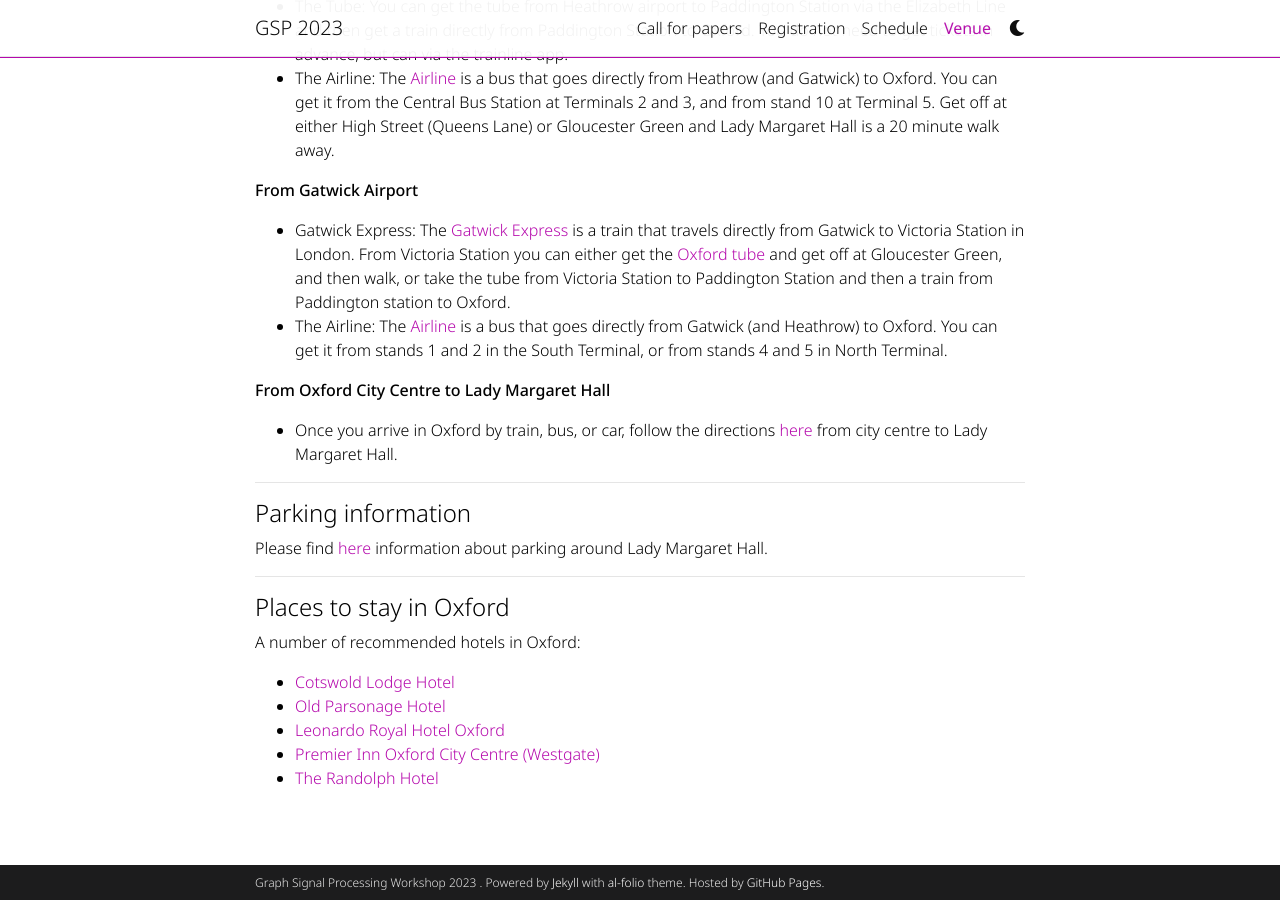
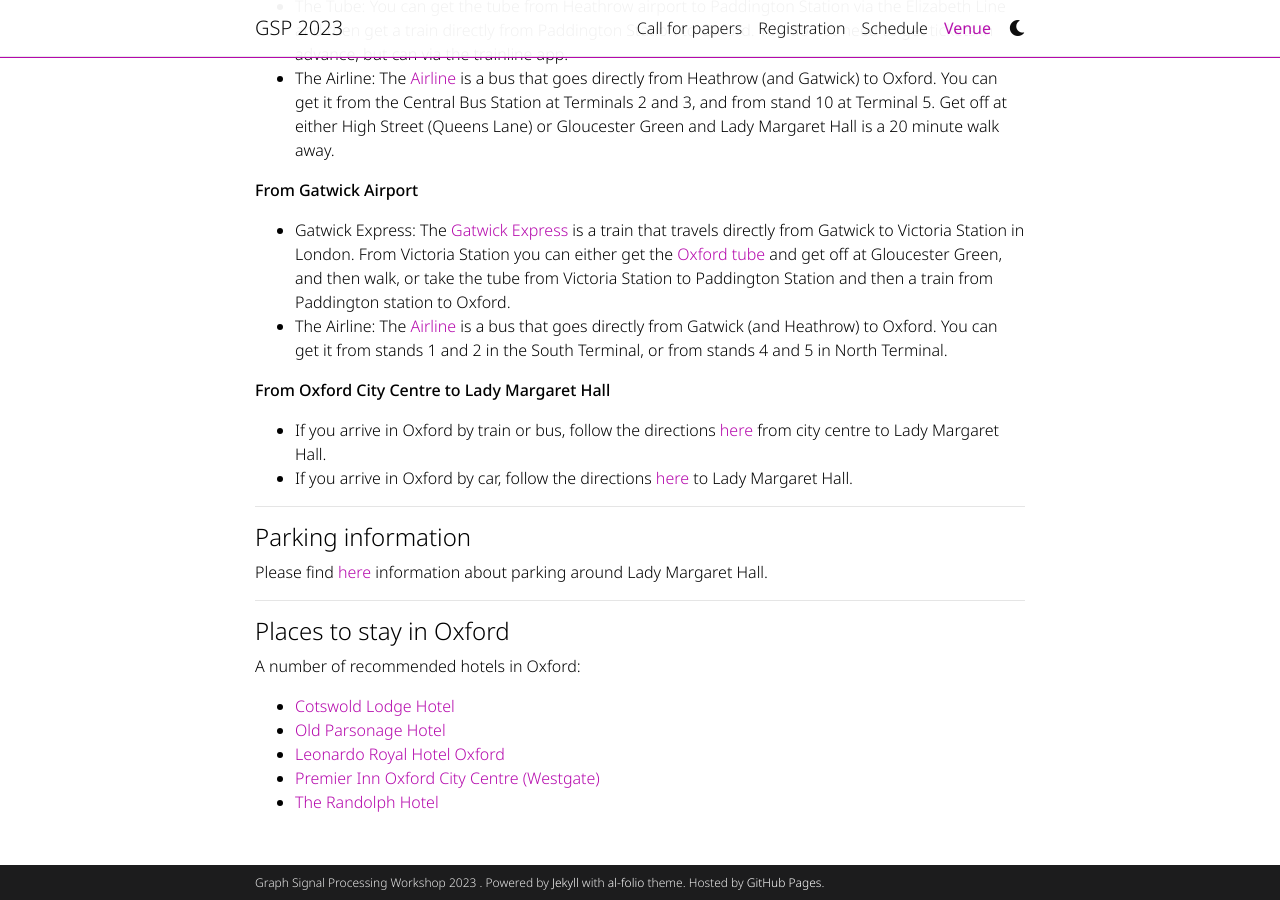
Before and after one commit to shreyasvinaya/gspworkshop2025.github.io, a Jekyll site: the page built from _pages/venue.md, in a window 1280 px wide and 900 px high, scrolled down 650 px. Built offline with Jekyll 4.4.1, drawn with Linux system fonts in a browser that asks for light colours; full-size pictures stand in for the smaller copies a plugin makes; comment, search, counter and statistics services are not loaded; a style sheet for code colours, icons or effects is not loaded.

Commit message:
Update venue.md

```diff
--- a/_pages/venue.md
+++ b/_pages/venue.md
@@ -25,7 +25,8 @@ GSP 2023 will take place at [Lady Margaret Hall](https://www.lmh.ox.ac.uk), Univ
 + The Airline: The [Airline](https://www.theairlineoxford.co.uk/) is a bus that goes directly from Gatwick (and Heathrow) to Oxford. You can get it from stands 1 and 2 in the South Terminal, or from stands 4 and 5 in North Terminal.
 
 **From Oxford City Centre to Lady Margaret Hall**
-+ Once you arrive in Oxford by train, bus, or car, follow the directions [here](/assets/pdf/Directions%20to%20Lady%20Margaret%20Hall%20from%20Oxford%20Rail%20and%20Bus%20Stations.pdf) from city centre to Lady Margaret Hall.
++ If you arrive in Oxford by train or bus, follow the directions [here](/assets/pdf/Directions%20to%20Lady%20Margaret%20Hall%20from%20Oxford%20Rail%20and%20Bus%20Stations.pdf) from city centre to Lady Margaret Hall.
++ If you arrive in Oxford by car, follow the directions [here](/assets/pdf/Directions%20to%20Lady%20Margaret%20Hall.pdf) to Lady Margaret Hall.
 
 ---
 #### Parking information
```
